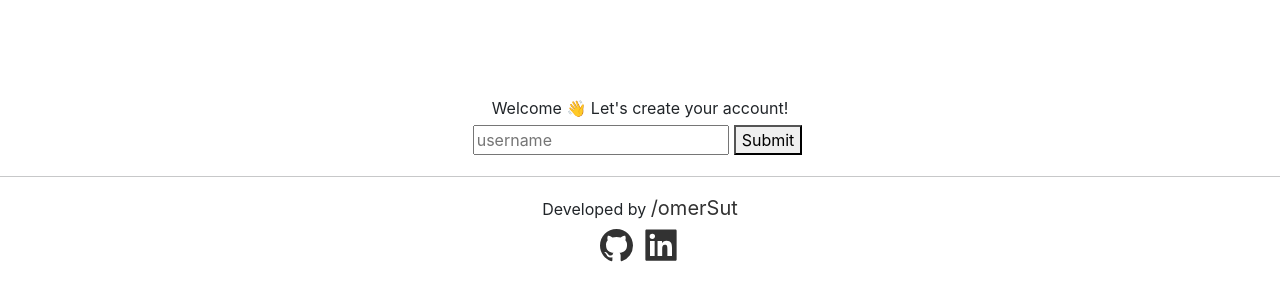
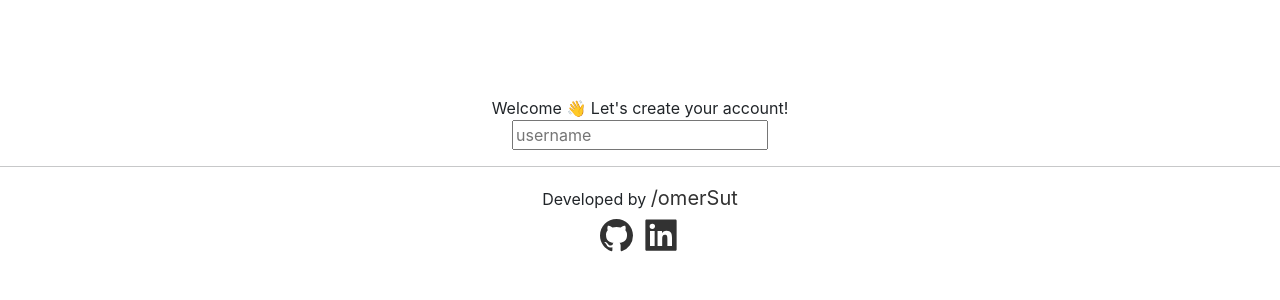
Before and after one commit to Omersut/trading-crypto, a React (Create React App) app: page / in a window 1280 px wide. Shown: the part 134-434 px from the top of the page. Built offline with nearby package versions, Linux system fonts and the light colour scheme.

Commit message:
continues6

```diff
--- a/src/App.js
+++ b/src/App.js
@@ -20,6 +20,10 @@ function App() {
   const Submit = (e) => {
     setUsername(e.target.value);
   };
+  const login = (e) => {
+    e.preventDefault();
+    setloggedin(true);
+  };
 
   return (
     <div className="App">
@@ -32,6 +36,7 @@ function App() {
         >
           <div className="subtitle">Welcome 👋 Let's create your account!</div>
           <div className="input-container ic1">
+            <form onSubmit={login}>
               <input
                 value={username}
                 onChange={Submit}
@@ -39,13 +44,10 @@ function App() {
                 aria-label="Username"
                 aria-describedby="basic-addon1"
               />
-            <button
-              style={{ margin: "5px" }}
-              onClick={() => setloggedin(true)}
-              type="button"
-            >
+              <button style={{ margin: "5px" }} type="submit" hidden>
                 Submit
               </button>
+            </form>
           </div>
         </div>
       ) : (
--- a/src/components/List.js
+++ b/src/components/List.js
@@ -21,13 +21,13 @@ function List({ username }) {
       .then((res) => res.json())
       .then((res) => setList(res))
       .catch((e) => console.log(e));
-    setTimeout(() => {
-      setTotal(usd + t);
-    }, 2000);
   };
 
   useEffect(() => {
     data();
+    setTimeout(() => {
+      setTotal(usd + t);
+    }, 2000);
 
     const t = wallet.reduce((acc, item) => {
       return (
```
Lines whose indentation alone changed are shown as unchanged.
